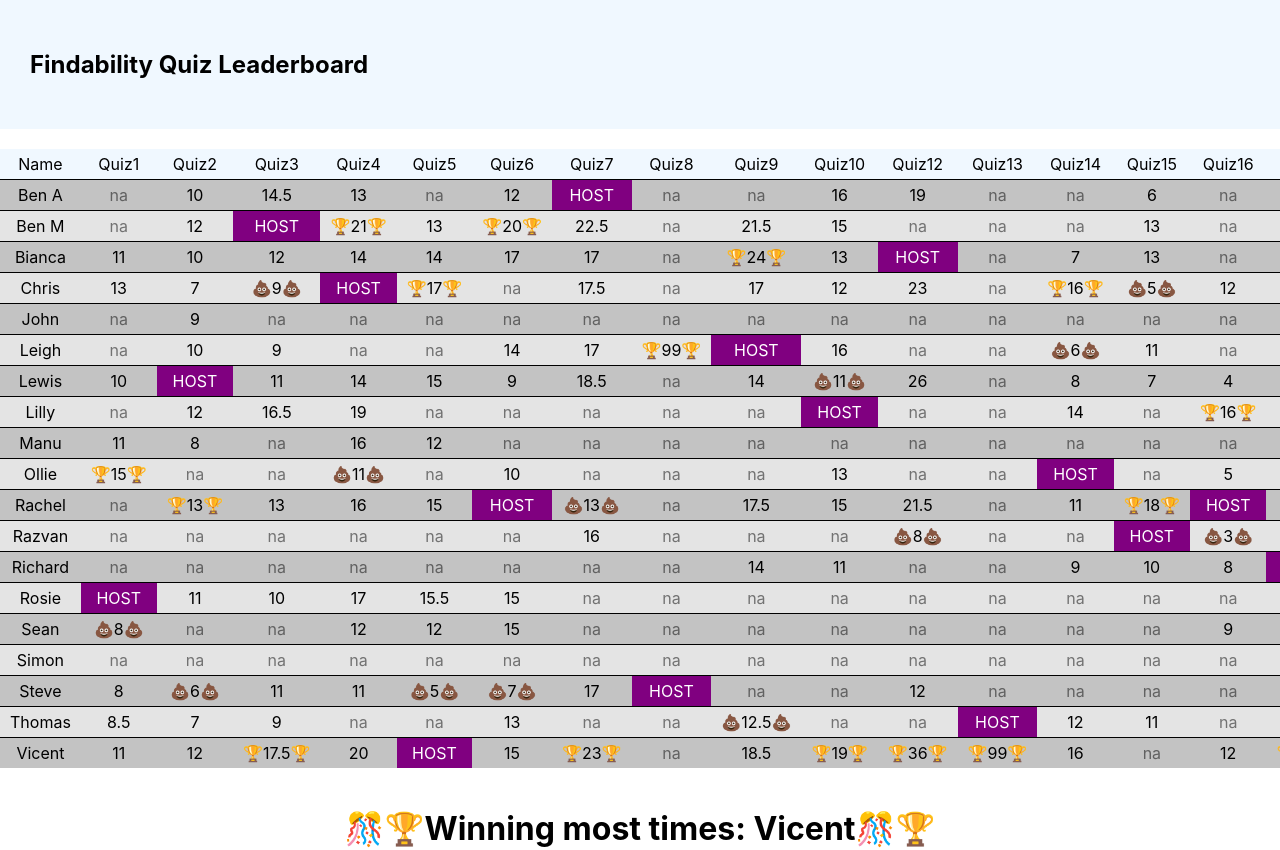
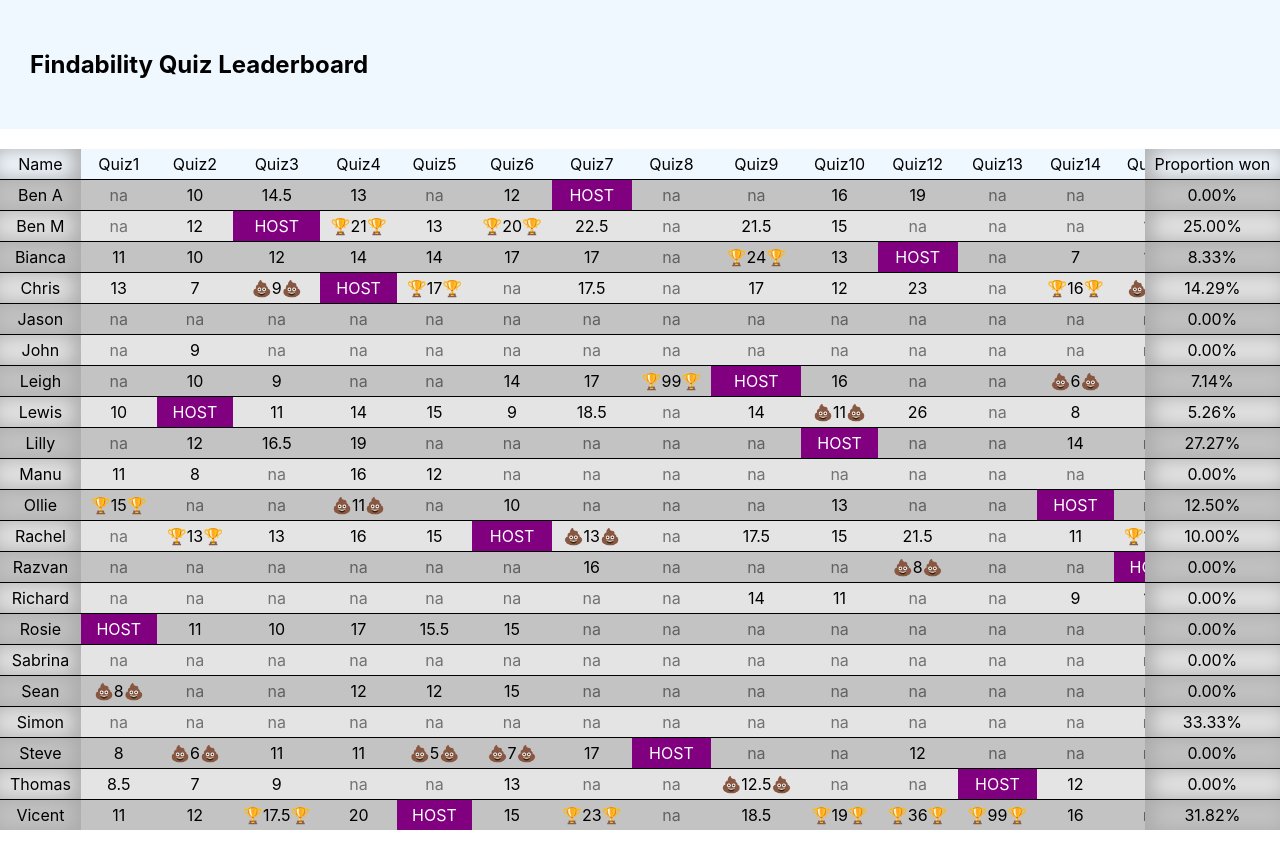
Before and after one commit to rachelnewman/findability-leaderboard, a React (Create React App) app: page / in a window 1280 px wide. Shown: the top 850 px of the page. Built offline with nearby package versions, Linux system fonts and the light colour scheme.

Commit message:
Other quizzes and sticky columns

```diff
--- a/src/Table/Table.js
+++ b/src/Table/Table.js
@@ -3,510 +3,30 @@ import * as Styled from "./styles";
 
 const HOST = "host";
 const NA = "na";
-const data = [
-  [
-    "Name",
-    "Quiz1",
-    "Quiz2",
-    "Quiz3",
-    "Quiz4",
-    "Quiz5",
-    "Quiz6",
-    "Quiz7",
-    "Quiz8",
-    "Quiz9",
-    "Quiz10",
-    "Quiz12",
-    "Quiz13",
-    "Quiz14",
-    "Quiz15",
-    "Quiz16",
-    "Quiz17",
-    "Quiz18",
-    "Quiz19",
-    "Quiz20",
-    "Quiz21",
-    "Quiz22",
-    "Quiz23",
-  ],
-  [
-    "Ben A",
-    NA,
-    10,
-    14.5,
-    13,
-    NA,
-    12,
-    HOST,
-    NA,
-    NA,
-    16,
-    19,
-    NA,
-    NA,
-    6,
-    NA,
-    23,
-    30,
-    NA,
-    22,
-    NA,
-    NA,
-    NA,
-  ],
-  [
-    "Ben M",
-    NA,
-    12,
-    HOST,
-    21,
-    13,
-    20,
-    22.5,
-    NA,
-    21.5,
-    15,
-    NA,
-    NA,
-    NA,
-    13,
-    NA,
-    25,
-    NA,
-    19,
-    27,
-    HOST,
-    15.5,
-    28,
-  ],
-  [
-    "Bianca",
-    11,
-    10,
-    12,
-    14,
-    14,
-    17,
-    17,
-    NA,
-    24,
-    13,
-    HOST,
-    NA,
-    7,
-    13,
-    NA,
-    NA,
-    NA,
-    NA,
-    NA,
-    NA,
-    NA,
-    NA,
-  ],
-  [
-    "Chris",
-    13,
-    7,
-    9,
-    HOST,
-    17,
-    NA,
-    17.5,
-    NA,
-    17,
-    12,
-    23,
-    NA,
-    16,
-    5,
-    12,
-    23.5,
-    30.5,
-    HOST,
-    17,
-    19,
-    22,
-    17,
-  ],
-  [
-    "John",
-    NA,
-    9,
-    NA,
-    NA,
-    NA,
-    NA,
-    NA,
-    NA,
-    NA,
-    NA,
-    NA,
-    NA,
-    NA,
-    NA,
-    NA,
-    NA,
-    NA,
-    NA,
-    NA,
-    NA,
-    NA,
-    NA,
-  ],
-  [
-    "Leigh",
-    NA,
-    10,
-    9,
-    NA,
-    NA,
-    14,
-    17,
-    99,
-    HOST,
-    16,
-    NA,
-    NA,
-    6,
-    11,
-    NA,
-    NA,
-    22.5,
-    NA,
-    22,
-    NA,
-    17,
-    17.5,
-  ],
-  [
-    "Lewis",
-    10,
-    HOST,
-    11,
-    14,
-    15,
-    9,
-    18.5,
-    NA,
-    14,
-    11,
-    26,
-    NA,
-    8,
-    7,
-    4,
-    16,
-    18,
-    13,
-    NA,
-    19,
-    15.5,
-    NA,
-  ],
-  [
-    "Lilly",
-    NA,
-    12,
-    16.5,
-    19,
-    NA,
-    NA,
-    NA,
-    NA,
-    NA,
-    HOST,
-    NA,
-    NA,
-    14,
-    NA,
-    16,
-    NA,
-    NA,
-    20,
-    NA,
-    20,
-    HOST,
-    25,
-  ],
-  [
-    "Manu",
-    11,
-    8,
-    NA,
-    16,
-    12,
-    NA,
-    NA,
-    NA,
-    NA,
-    NA,
-    NA,
-    NA,
-    NA,
-    NA,
-    NA,
-    NA,
-    NA,
-    NA,
-    NA,
-    NA,
-    NA,
-    NA,
-  ],
-  [
-    "Ollie",
-    15,
-    NA,
-    NA,
-    11,
-    NA,
-    10,
-    NA,
-    NA,
-    NA,
-    13,
-    NA,
-    NA,
-    HOST,
-    NA,
-    5,
-    25.5,
-    NA,
-    11,
-    NA,
-    NA,
-    NA,
-    NA,
-  ],
-  [
-    "Rachel",
-    NA,
-    13,
-    13,
-    16,
-    15,
-    HOST,
-    13,
-    NA,
-    17.5,
-    15,
-    21.5,
-    NA,
-    11,
-    18,
-    HOST,
-    26.5,
-    19.5,
-    NA,
-    22,
-    17,
-    9.5,
-    13,
-  ],
-  [
-    "Razvan",
-    NA,
-    NA,
-    NA,
-    NA,
-    NA,
-    NA,
-    16,
-    NA,
-    NA,
-    NA,
-    8,
-    NA,
-    NA,
-    HOST,
-    3,
-    18,
-    16.5,
-    10,
-    15.5,
-    NA,
-    NA,
-    NA,
-  ],
-  [
-    "Richard",
-    NA,
-    NA,
-    NA,
-    NA,
-    NA,
-    NA,
-    NA,
-    NA,
-    14,
-    11,
-    NA,
-    NA,
-    9,
-    10,
-    8,
-    HOST,
-    23.5,
-    NA,
-    NA,
-    16,
-    NA,
-    14,
-  ],
-  [
-    "Rosie",
-    HOST,
-    11,
-    10,
-    17,
-    15.5,
-    15,
-    NA,
-    NA,
-    NA,
-    NA,
-    NA,
-    NA,
-    NA,
-    NA,
-    NA,
-    NA,
-    NA,
-    NA,
-    NA,
-    NA,
-    NA,
-    NA,
-  ],
-  [
-    "Sean",
-    8,
-    NA,
-    NA,
-    12,
-    12,
-    15,
-    NA,
-    NA,
-    NA,
-    NA,
-    NA,
-    NA,
-    NA,
-    NA,
-    9,
-    NA,
-    NA,
-    NA,
-    NA,
-    NA,
-    NA,
-    13,
-  ],
-  [
-    "Simon",
-    NA,
-    NA,
-    NA,
-    NA,
-    NA,
-    NA,
-    NA,
-    NA,
-    NA,
-    NA,
-    NA,
-    NA,
-    NA,
-    NA,
-    NA,
-    NA,
-    NA,
-    NA,
-    NA,
-    NA,
-    NA,
-    26,
-  ],
-  [
-    "Steve",
-    8,
-    6,
-    11,
-    11,
-    5,
-    7,
-    17,
-    HOST,
-    NA,
-    NA,
-    12,
-    NA,
-    NA,
-    NA,
-    NA,
-    16.5,
-    NA,
-    NA,
-    NA,
-    NA,
-    NA,
-    NA,
-  ],
-  [
-    "Thomas",
-    8.5,
-    7,
-    9,
-    NA,
-    NA,
-    13,
-    NA,
-    NA,
-    12.5,
-    NA,
-    NA,
-    HOST,
-    12,
-    11,
-    NA,
-    17,
-    NA,
-    11,
-    NA,
-    NA,
-    16,
-    NA,
-  ],
-  [
-    "Vicent",
-    11,
-    12,
-    17.5,
-    20,
-    HOST,
-    15,
-    23,
-    NA,
-    18.5,
-    19,
-    36,
-    99,
-    16,
-    NA,
-    12,
-    28.5,
-    HOST,
-    15,
-    HOST,
-    19,
-    26,
-    HOST,
-  ],
-];
+const data = [["Name","Quiz1", "Quiz2","Quiz3", "Quiz4","Quiz5","Quiz6","Quiz7","Quiz8","Quiz9", "Quiz10", "Quiz12", "Quiz13", "Quiz14", "Quiz15", "Quiz16", "Quiz17", "Quiz18", "Quiz19", "Quiz20", "Quiz21", "Quiz22", "Quiz23","Quiz24", "Quiz25"],
+    ["Ben A", NA, 10, 14.5, 13, NA, 12, HOST, NA, NA, 16, 19, NA, NA, 6, NA, 23, 30, NA, 22, NA, NA, NA, NA, NA],
+    ["Ben M", NA, 12, HOST, 21, 13, 20, 22.5, NA, 21.5, 15, NA, NA, NA, 13, NA, 25, NA, 19, 27, HOST, 15.5, 28, NA, HOST],
+    ["Bianca", 11, 10, 12, 14, 14, 17, 17, NA, 24, 13, HOST, NA, 7, 13, NA, NA, NA, NA, NA, NA, NA, NA, NA, NA],
+    ["Chris", 13, 7, 9, HOST, 17, NA, 17.5, NA, 17, 12, 23, NA, 16, 5, 12, 23.5, 30.5, HOST, 17, 19, 22, 17, 35.5, 11],
+    ["Jason", NA, NA, NA, NA, NA, NA, NA, NA, NA, NA, NA, NA, NA, NA, NA, NA, NA, NA, NA, NA, NA, NA, NA, 13],
+    ["John", NA, 9, NA, NA, NA, NA, NA, NA, NA, NA, NA, NA, NA, NA, NA, NA, NA, NA, NA, NA, NA, NA, NA, NA],
+    ["Leigh", NA, 10, 9, NA, NA, 14, 17, 99, HOST, 16, NA, NA, 6, 11, NA, NA, 22.5, NA, 22, NA, 17, 17.5, NA, 14],
+    ["Lewis", 10, HOST, 11, 14, 15, 9, 18.5, NA, 14, 11, 26, NA, 8, 7, 4, 16, 18, 13, NA, 19, 15.5, NA, 40.5, NA],
+    ["Lilly", NA, 12, 16.5, 19, NA, NA, NA, NA, NA, HOST, NA, NA, 14, NA, 16, NA, NA, 20, NA, 20, HOST, 25, NA, 16],
+    ["Manu", 11, 8, NA, 16, 12, NA, NA, NA, NA, NA, NA, NA, NA, NA, NA, NA, NA, NA, NA, NA, NA, NA, NA, NA],
+    ["Ollie", 15, NA, NA, 11, NA, 10, NA, NA, NA, 13, NA, NA, HOST, NA, 5, 25.5, NA, 11, NA, NA, NA, NA, NA, NA],
+    ["Rachel", NA, 13, 13, 16, 15, HOST, 13, NA, 17.5, 15, 21.5, NA, 11, 18, HOST, 26.5, 19.5, NA, 22, 17, 9.5, 13, 38, 9],
+    ["Razvan", NA, NA, NA, NA, NA, NA, 16, NA, NA, NA, 8, NA, NA, HOST, 3, 18, 16.5, 10, 15.5, NA, NA, NA, 23, NA],
+    ["Richard", NA, NA, NA, NA, NA, NA, NA, NA, 14, 11, NA, NA, 9, 10, 8, HOST, 23.5, NA, NA, 16, NA, 14, NA, NA],
+    ["Rosie", HOST, 11, 10, 17, 15.5, 15, NA, NA, NA, NA, NA, NA, NA, NA, NA, NA, NA, NA, NA, NA, NA, NA, NA, NA],
+    ["Sabrina", NA, NA, NA, NA, NA, NA, NA, NA, NA, NA, NA, NA, NA, NA, NA, NA, NA, NA, NA, NA, NA, NA, NA, 8],
+    ["Sean", 8, NA, NA, 12, 12, 15, NA, NA, NA, NA, NA, NA, NA, NA, 9, NA, NA, NA, NA, NA, NA, 13, NA, NA],
+    ["Simon", NA, NA, NA, NA, NA, NA, NA, NA, NA, NA, NA, NA, NA, NA, NA, NA, NA, NA, NA, NA, NA, 26, HOST, 21],
+    ["Steve", 8, 6, 11, 11, 5, 7, 17, HOST, NA, NA, 12, NA, NA, NA, NA, 16.5, NA, NA, NA, NA, NA, NA,  NA, NA],
+    ["Thomas", 8.5, 7, 9, NA, NA, 13, NA, NA, 12.5, NA, NA, HOST, 12, 11, NA, 17, NA, 11, NA, NA, 16, NA, NA, NA],
+    ["Vicent", 11, 12, 17.5, 20, HOST, 15, 23, NA, 18.5, 19, 36, 99, 16, NA, 12, 28.5, HOST, 15, HOST, 19, 26, HOST, 30, 18]]
 
-const next = "Ben M";
+const next = "Lewis";
 export const Table = () => {
   const [tableData, setTableData] = useState([]);
   const [winnerList, setWinners] = useState([]);
@@ -585,10 +105,11 @@ export const Table = () => {
             <thead>
               <Styled.TableHeaderRow>
                 {Object.keys(tableData[0]).map((key) => (
-                  <Styled.TableSegment>{key}</Styled.TableSegment>
+                  <Styled.TableSegment stickyLeft={key === 'Name'}>{key}</Styled.TableSegment>
                 ))}
                 <Styled.TableSegment>Quizzes played*</Styled.TableSegment>
                 <Styled.TableSegment>Quizzes won</Styled.TableSegment>
+                <Styled.TableSegment stickyRight>Proportion won</Styled.TableSegment>
               </Styled.TableHeaderRow>
             </thead>
             <Styled.TableBody>
@@ -602,6 +123,7 @@ export const Table = () => {
                         host={row[key] === HOST}
                         NA={row[key] === NA}
                         winner={isWinner}
+                        stickyLeft={index === 0}
                       >
                         {isWinner || isLoser ? (
                           <WinnerComponent name={row[key]} winner={isWinner} />
@@ -611,6 +133,7 @@ export const Table = () => {
                       </Styled.TableSegment>
                     );
                   })}
+
                   <Styled.TableSegment>
                     {
                       Object.keys(row).filter(
@@ -621,6 +144,12 @@ export const Table = () => {
                   </Styled.TableSegment>
                   <Styled.TableSegment>
                     {winnerList.filter((name) => row["Name"] === name).length}
+                  </Styled.TableSegment>
+                  <Styled.TableSegment stickyRight>
+                    {((winnerList.filter((name) => row["Name"] === name).length/Object.keys(row).filter(
+                        (score) =>
+                          typeof row[score] === "number" || row[score] === HOST
+                      ).length) * 100).toFixed(2)}%
                   </Styled.TableSegment>
                 </Styled.TableRow>
               ))}
--- a/src/Table/styles.js
+++ b/src/Table/styles.js
@@ -27,6 +27,22 @@ export const TableSegment = styled.td `
 		css `
 		opacity: 0.5;
 		`}
+		${props =>
+		props.stickyRight &&
+		css `
+		position: sticky;
+		right:0;
+		box-shadow: inset 7px 0 20px 0  #aaaaaa;
+
+		`}
+		${props =>
+		props.stickyLeft &&
+		css `
+		position: sticky;
+		left:0;
+		box-shadow: inset -7px 0 20px 0  #aaaaaa;
+
+		`}
 
 `
 export const TableHeaderRow = styled.tr `
```
